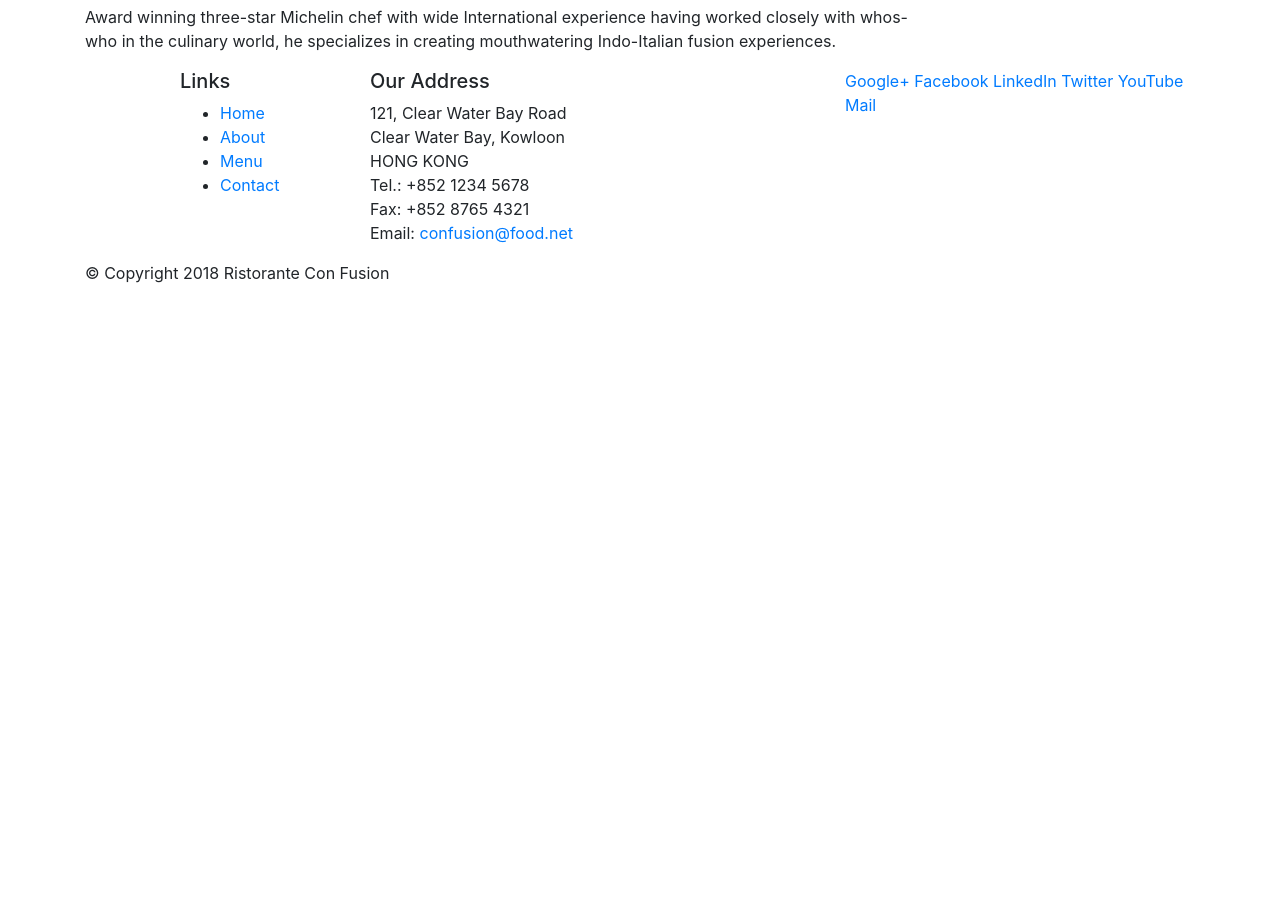
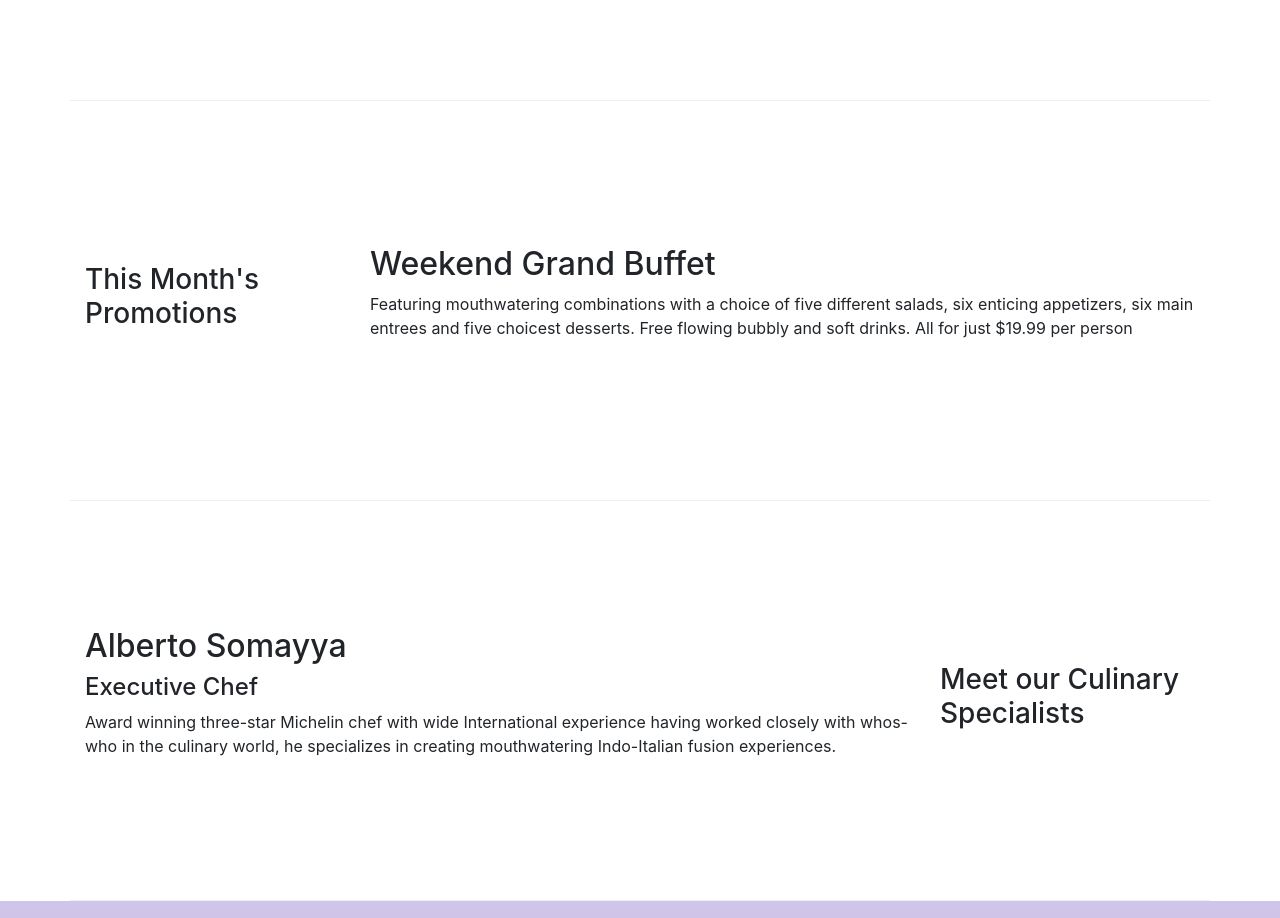
Before and after one commit to shourya155/Bootstrap, a website: page index.html in a window 1280 px wide. Shown: the part 603-1521 px from the top of the page. Before the commit the page ends 904 px from the top, so only its background shows below. Drawn offline with nearby package versions, Linux system fonts and the light colour scheme.

Commit message:
bootstrap_grid_part_2

```diff
--- /dev/null
+++ b/css/styles.css
@@ -0,0 +1,30 @@
+.row-header{
+    margin:0px auto;
+    padding:0px;
+}
+
+.row-content {
+    margin:0px auto;
+    padding: 50px 0px 50px 0px;
+    border-bottom: 1px ridge;
+    min-height:400px;
+}
+
+.footer{
+    background-color: #D1C4E9;
+    margin:0px auto;
+    padding: 20px 0px 20px 0px;
+}
+
+.jumbotron {
+    padding:70px 30px 70px 30px;
+    margin:0px auto;
+    background: #9575CD !important ;
+    color:floralwhite;
+}
+
+address{
+    font-size:80%;
+    margin:0px;
+    color:#0f0f0f;
+}
--- a/index.html
+++ b/index.html
@@ -8,6 +8,7 @@
      <meta http-equiv="x-ua-compatible" content="ie=edge">
 
      <!-- Bootstrap CSS -->
+     <link rel="stylesheet" href="css/styles.css">
      <link rel="stylesheet" href="node_modules/bootstrap/dist/css/bootstrap.min.css">
     <title>Ristorante Con Fusion</title>
 </head>
@@ -16,7 +17,7 @@
 
     <header class="jumbotron">
         <div class="container">
-            <div class="row">
+            <div class="row row-header">
                 <div class="col-12 col-sm-6">
                     <h1>Ristorante con Fusion</h1>
                     <p>We take inspiration from the World's best cuisines, and create a unique fusion experience. Our lipsmacking creations will tickle your culinary senses!</p>
@@ -28,7 +29,7 @@
     </header>
 
     <div class="container">
-        <div class="row">
+        <div class="row row-content align-items-center">
             <div class="col-12 col-sm-4 col-md-3">
                 <h3>Our Lipsmacking Culinary Creations</h3>
             </div>
@@ -39,7 +40,7 @@
         </div>
 
 
-        <div  class="row">
+        <div  class="row row-content align-items-center">
             <div class="col-12 col-sm-4 col-md-3">
                 <h3>This Month's Promotions</h3>
             </div>
@@ -49,7 +50,7 @@
             </div>
         </div>
 
-        <div class="row">
+        <div class="row row-content align-items-center">
             <div class="col-12 col-sm-4 col-md-3">
                 <h3>Meet our Culinary Specialists</h3>
             </div>
@@ -61,12 +62,12 @@
         </div>
     </div>
 
-    <footer>
+    <footer class="footer">
         <div class="container">
             <div class="row">
                 <div class="col-4 offset-1 col-sm-2">
                     <h5>Links</h5>
-                    <ul>
+                    <ul class="list-unstyled">
                         <li><a href="#">Home</a></li>
                         <li><a href="#">About</a></li>
                         <li><a href="#">Menu</a></li>
@@ -84,8 +85,8 @@
 		              Email: <a href="mailto:confusion@food.net">confusion@food.net</a>
 		           </address>
                 </div>
-                <div class="col-12 col-sm-4">
-                    <div>
+                <div class="col-12 col-sm-4 align-self-center">
+                    <div class="text-center">
                         <a href="http://google.com/+">Google+</a>
                         <a href="http://www.facebook.com/profile.php?id=">Facebook</a>
                         <a href="http://www.linkedin.com/in/">LinkedIn</a>
@@ -95,7 +96,7 @@
                     </div>
                 </div>
            </div>
-           <div class="row">
+           <div class="row justify-content-center">
                 <div class="col-auto">
                     <p>© Copyright 2018 Ristorante Con Fusion</p>
                 </div>
```
